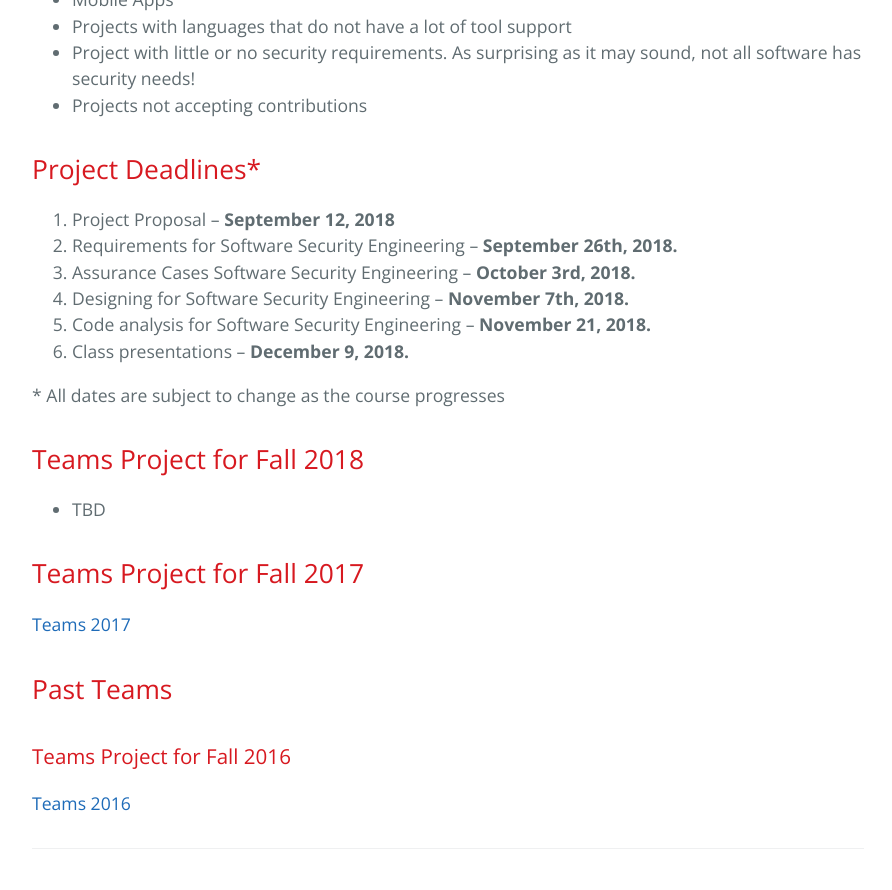
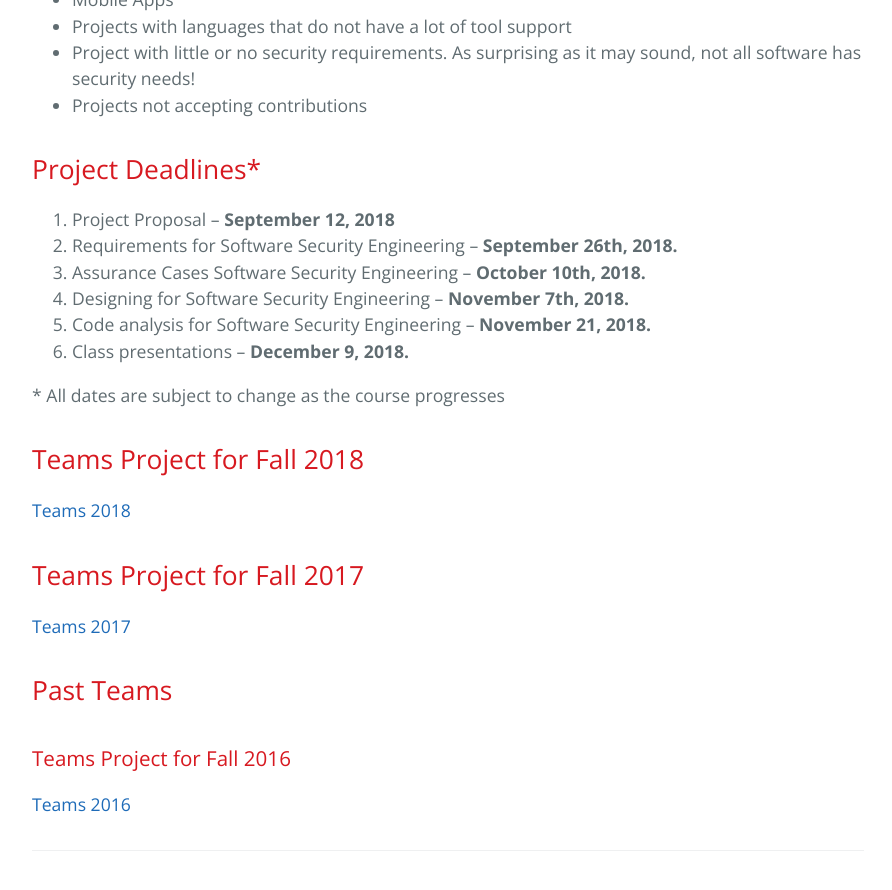
Before and after one commit to robinagandhi/swa, a Jekyll site: the page built from pages/project.md, in a window 1280 px wide and 900 px high, scrolled down 2776 px. Shown: the top 890 px of the window, without its empty margins (192-1084 px from the left). Built offline with Jekyll 4.4.1, drawn with Linux system fonts in a browser that asks for light colours.

Commit message:
url added to project page

```diff
--- a/pages/project.md
+++ b/pages/project.md
@@ -72,7 +72,7 @@ The project will have the following deliverables:
 
 1. Project Proposal &ndash; **September 12, 2018**
 1. Requirements for Software Security Engineering &ndash; **September 26th, 2018.**
-1. Assurance Cases Software Security Engineering &ndash; **October 3rd, 2018.**
+1. Assurance Cases Software Security Engineering &ndash; **October 10th, 2018.**
 1. Designing for Software Security Engineering &ndash; **November 7th, 2018.**
 1. Code analysis for Software Security Engineering &ndash; **November 21, 2018.**
 1. Class presentations &ndash; **December 9, 2018.**
@@ -80,7 +80,7 @@ The project will have the following deliverables:
 \* All dates are subject to change as the course progresses
 
 ## Teams Project for Fall 2018
-- TBD
+[Teams 2018](https://robinagandhi.github.io/swa/slides/teams-2018/teams.html)
 
 ## Teams Project for Fall 2017
 [Teams 2017](https://robinagandhi.github.io/swa/slides/teams-2017/teams.html)
```
